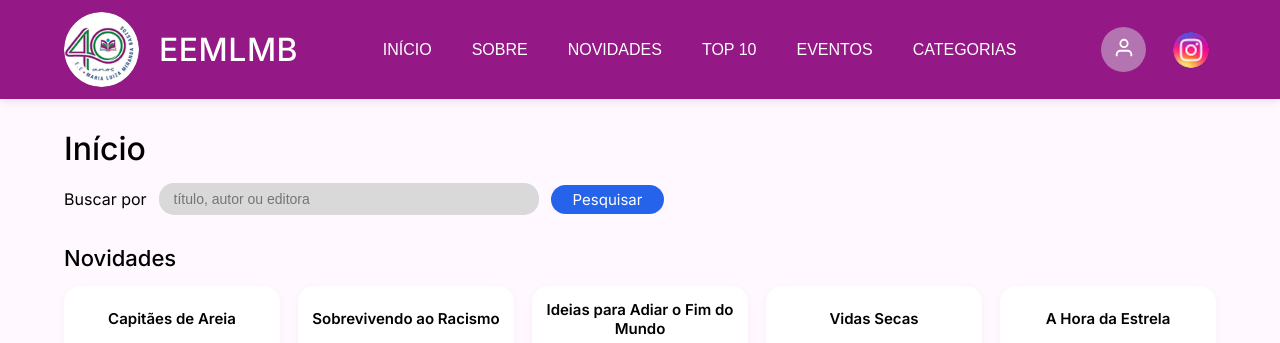
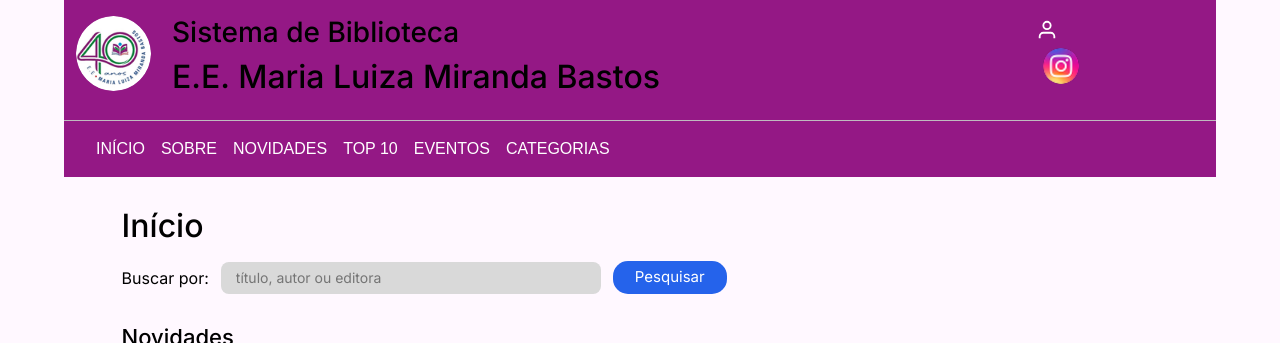
Before and after one commit to joeltcunha/sistema_biblioteca, a PHP site: page / in a window 1280 px wide. Shown: the top 343 px of the page. Run offline with PHP 8.4, Linux system fonts and the light colour scheme; data comes from the database, SQL or seed files in the repository; some web fonts are replaced.

Commit message:
first commit

```diff
--- a/css/style.css
+++ b/css/style.css
@@ -37,27 +37,31 @@ body {
     display: flex;
     flex-direction: column;
     min-height: 100vh;
+    margin: 0 5%;
 }
 
 /* --------------------------------------------------------------------------
    CABEÇALHO (HEADER COMPARTILHADO)
    -------------------------------------------------------------------------- */
+.header-logo{
+    background-color: var(--primary-purple);
+}
 header {
     background-color: var(--primary-purple);
     color: #FFFFFF;
     display: flex;
     justify-content: space-between;
     align-items: center;
-    padding: 12px 5%;
+    padding: 12px 20px;
     box-shadow: 0 2px 10px rgba(0, 0, 0, 0.1);
     width: 100%;
 }
 
-.header-left {
-    display: flex;
-    align-items: center;
-    gap: 20px;
-}
+/*.header-left {*/
+/*    display: flex;*/
+/*    align-items: center;*/
+/*    gap: 20px;*/
+/*}*/
 
 .logo {
     width: 75px;
@@ -73,6 +77,9 @@ header {
     letter-spacing: 0.5px;
 }
 
+.nav-menu{
+    background-color: var(--primary-purple);
+}
 nav {
     display: flex;
     gap: 40px;
@@ -80,7 +87,7 @@ nav {
 }
 
 nav a {
-    color: #FFFFFF;
+    color: red;
     text-decoration: none;
     font-family: var(--font-menu);
     font-size: 16px;
@@ -448,7 +455,7 @@ label {
 .book-card {
     background-color: #FFFFFF;
     border-radius: 16px;
-    padding: 14px 12px;
+    padding: 10px 10px;
     display: flex;
     flex-direction: column;
     align-items: center;
@@ -470,8 +477,8 @@ label {
 }
 
 .book-card-cover {
-    width: 115px;
-    height: 160px;
+    width: 100%;
+    height: auto;
     object-fit: cover;
     border-radius: 8px;
     margin-bottom: 12px;
--- a/index.php
+++ b/index.php
@@ -3,8 +3,12 @@
 <head>
   <meta charset="UTF-8">
   <meta name="viewport" content="width=device-width, initial-scale=1.0">
-  <title>EEMLMB - Início</title>
+  <title>Sistema Bilbioteca - E.E. Maria Luiza Miranda Bastos</title>
+<!--    Style   -->
+    <link href="https://cdn.jsdelivr.net/npm/bootstrap@5.3.9/dist/css/bootstrap.min.css" rel="stylesheet" integrity="sha384-yEPZ7jP9S0QKiUQ0m3jjsO4ProIW7wvR9gXkI7JOGa2XVsw53Yke2bsdkBbjmmiX" crossorigin="anonymous">
+
   <link rel="stylesheet" href="css/style.css">
+
 </head>
 <body>
 <?php
@@ -24,36 +28,105 @@ try {
 }
 ?>
 
-<header>
-  <div class="header-left">
+<div class="container-fluid py-3 header-logo">
+    <div class="row">
+        <div class="col-md-1">
             <img src="imgs/Ellipse 3.png" alt="Logo EEMLMB" class="logo">
-    <h1>EEMLMB</h1>
         </div>
-  <nav>
-    <a href="index.php">INÍCIO</a>
-    <a href="https://www.mg.gov.br/instituicao_unidade/escola-estadual-maria-luiza-miranda-bastos" target="_blank" rel="noopener noreferrer">SOBRE</a>
-    <a href="#novidades">NOVIDADES</a>
-    <a href="#top10">TOP 10</a>
-    <a href="#eventos">EVENTOS</a>
-    <a href="#categorias">CATEGORIAS</a>
-  </nav>
-  <div class="header-right">
-    <div class="user-icon">
+        <div class="col-md-9">
+            <h3>Sistema de Biblioteca</h3>
+            <h2>E.E. Maria Luiza Miranda Bastos</h2>
+        </div>
+        <div class="col-md-2">
             <a href="processos/login.php">
                     <svg width="22" height="22" viewBox="0 0 24 24" fill="none" stroke="white" stroke-width="2"><path d="M20 21v-2a4 4 0 0 0-4-4H8a4 4 0 0 0-4 4v2"></path><circle cx="12" cy="7" r="4"></circle></svg>
             </a>
-    </div>
             <a href="https://www.instagram.com/eemarialuizaoficial/" target="_blank"><img src="imgs/instagram (1).png" alt="Instagram" class="header-insta"></a>
         </div>
-</header>
+    </div>
+</div>
+<hr class="my-0">
+<div class="container-fluid nav-menu">
+    <nav class="navbar navbar-expand-lg ">
+        <div class="container-fluid">
+            <button class="navbar-toggler" type="button" data-bs-toggle="collapse" data-bs-target="#navbarNav" aria-controls="navbarNav" aria-expanded="false" aria-label="Toggle navigation">
+                <span class="navbar-toggler-icon"></span>
+            </button>
+            <div class="collapse navbar-collapse" id="navbarNav">
+                <ul class="navbar-nav">
+                    <li class="nav-item">
+                        <a class="nav-link text-white" href="index.php">INÍCIO</a>
+                    </li>
+                    <li class="nav-item">
+                        <a class="nav-link text-white" href="https://www.mg.gov.br/instituicao_unidade/escola-estadual-maria-luiza-miranda-bastos">SOBRE</a>
+                    </li>
+                    <li class="nav-item">
+                        <a class="nav-link text-white" href="#novidades">NOVIDADES</a>
+                    </li>
+                    <li class="nav-item">
+                        <a class="nav-link text-white" href="#top10">TOP 10</a>
+                    </li>
+                    <li class="nav-item">
+                        <a class="nav-link text-white" href="#eventos">EVENTOS</a>
+                    </li>
+                    <li class="nav-item">
+                        <a class="nav-link text-white" href="#categorias">CATEGORIAS</a>
+                    </li>
+                </ul>
+            </div>
+        </div>
+    </nav>
+</div>
+<!--<header>-->
+<!--    <div class="container p-2 w-100">-->
+<!--        <div class="row-col-12">-->
+<!--            <div class="col-3">-->
+<!--                <img src="imgs/Ellipse 3.png" alt="Logo EEMLMB" class="logo">-->
+<!--            </div>-->
+<!--            <div class="col-9">-->
+<!--                <h1>E.E. MLMB</h1>-->
+<!--            </div>-->
+<!--        </div>-->
+<!--    </div>-->
+<!---->
+<!--    <div class="header-left">-->
+<!---->
+<!---->
+<!---->
+<!--    </div>-->
+<!--    <div class="container-fluid">-->
+<!--        <div class="row-col-12">-->
+<!--            <div class="col-12">-->
+<!--                <nav>-->
+<!--                    <a href="index.php">INÍCIO</a>-->
+<!--                    <a href="https://www.mg.gov.br/instituicao_unidade/escola-estadual-maria-luiza-miranda-bastos" target="_blank" rel="noopener noreferrer">SOBRE</a>-->
+<!--                    <a href="#novidades">NOVIDADES</a>-->
+<!--                    <a href="#top10">TOP 10</a>-->
+<!--                    <a href="#eventos">EVENTOS</a>-->
+<!--                    <a href="#categorias">CATEGORIAS</a>-->
+<!--                </nav>-->
+<!--            </div>-->
+<!---->
+<!--        </div>-->
+<!--    </div>-->
+<!---->
+<!--  <div class="header-right">-->
+<!--    <div class="user-icon">-->
+<!--        <a href="processos/login.php">-->
+<!--          <svg width="22" height="22" viewBox="0 0 24 24" fill="none" stroke="white" stroke-width="2"><path d="M20 21v-2a4 4 0 0 0-4-4H8a4 4 0 0 0-4 4v2"></path><circle cx="12" cy="7" r="4"></circle></svg>-->
+<!--        </a>-->
+<!--    </div>-->
+<!--    <a href="https://www.instagram.com/eemarialuizaoficial/" target="_blank"><img src="imgs/instagram (1).png" alt="Instagram" class="header-insta"></a>-->
+<!--  </div>-->
+<!--</header>-->
 
 <main>
-  <h2 class="page-title" style="margin-bottom: 15px;">Início</h2>
+  <h2 class="page-title mb-3">Início</h2>
 
   <!-- Barra de Pesquisa -->
   <div class="search-section">
-    <label>Buscar por</label>
-    <input type="text" class="search-input" placeholder="título, autor ou editora">
+    <label>Buscar por: </label>
+    <input type="text" class="search-input rounded-3" placeholder="título, autor ou editora">
     <button class="btn-blue">Pesquisar</button>
   </div>
 
@@ -63,8 +136,8 @@ try {
     <div class="books-grid">
       <!-- Card 1 -->
       <div class="book-card">
-        <div class="book-card-title">Capitães de Areia</div>
-        <img src="imgs/capitaes_de_areia.jpg" alt="Capitães de Areia" class="book-card-cover">
+        <div class="book-card-title">Capitães da Areia</div>
+        <img src="imgs/capitaes_da_areia.jpg" alt="Capitães de Areia" class="book-card-cover" width="">
         <div class="book-card-details">
           <p class="desc">Descrição: Capitães da Areia, de Jorge Amado, retrata o cotidiano de meninos de rua em Salvador. Unidos pela sobrevivência, eles praticam furtos, enfrentam preconceitos e buscam liberdade em uma sociedade desigual.</p>
           <p><strong>Autor:</strong> Jorge Amado</p>
```
Also changed, not shown: other parts of index.php (+16 -14 lines). Lines whose indentation alone changed are shown as unchanged.
